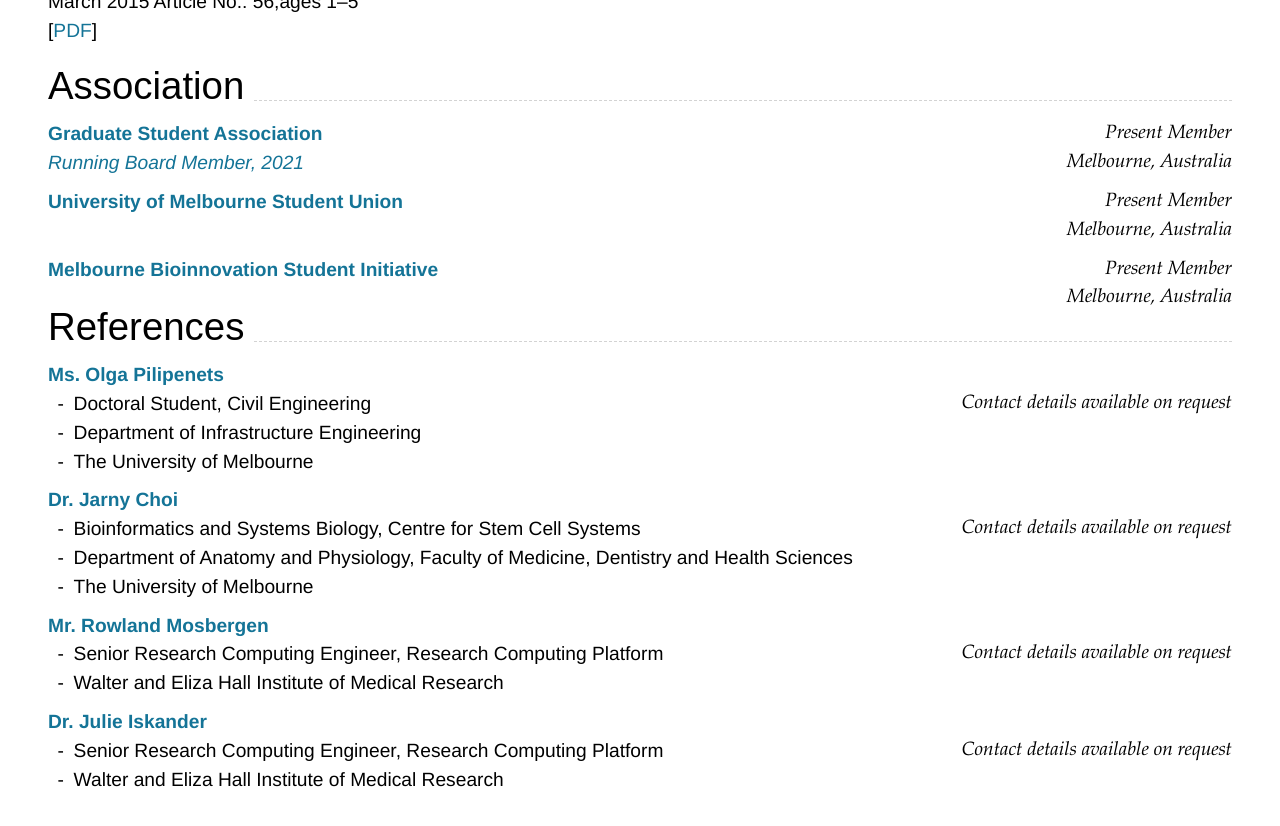
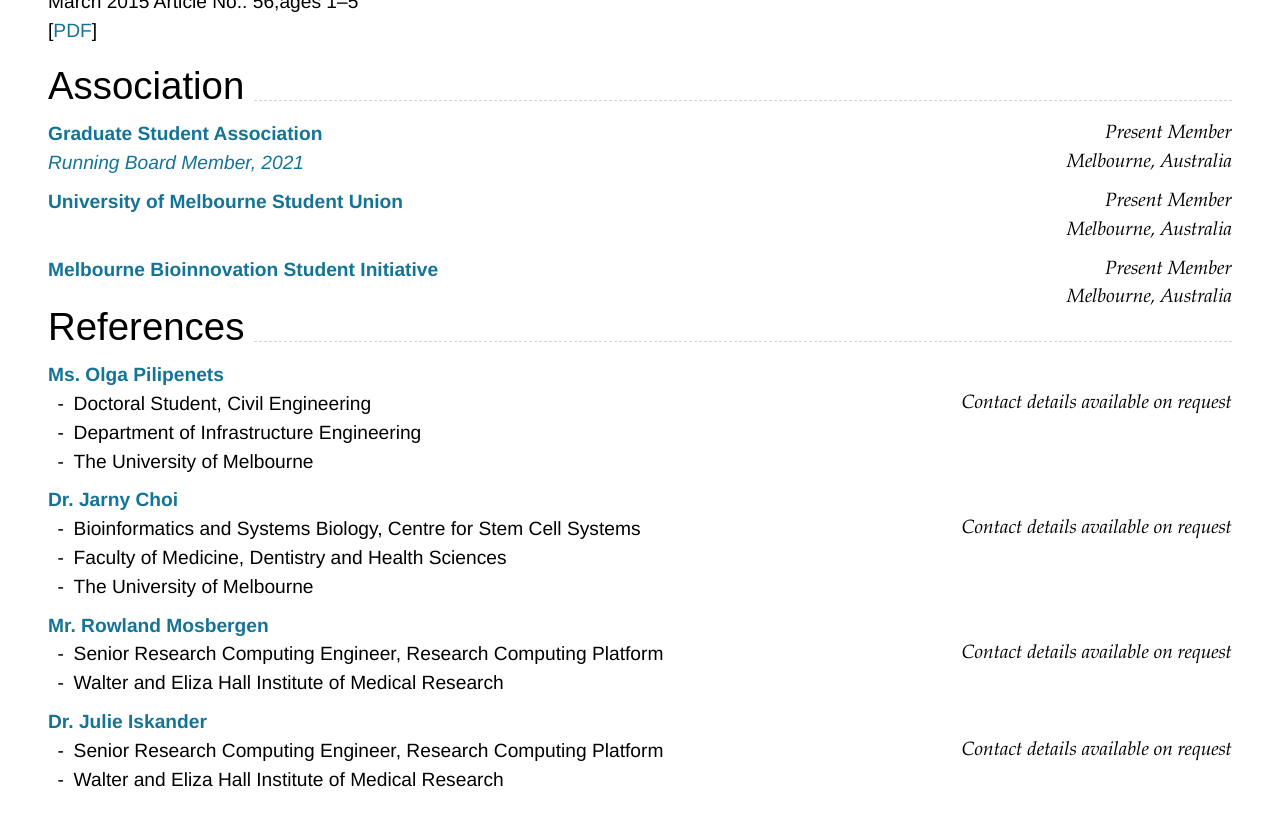
Before and after one commit to thedhanawada/me, a Jekyll site: the page built from index.md, in a window 1280 px wide and 900 px high, scrolled down 2441 px. Shown: the top 826 px of the window. Built offline with Jekyll 4.4.1, drawn with Linux system fonts in a browser that asks for light colours; nearby versions of some CDN libraries.

Commit message:
updates-references

````diff
--- a/index.md
+++ b/index.md
@@ -176,7 +176,7 @@ Contact details available on request
 Contact details available on request
 ```
 - Bioinformatics and Systems Biology, Centre for Stem Cell Systems
-- Department of Anatomy and Physiology, Faculty of Medicine, Dentistry and Health Sciences
+- Faculty of Medicine, Dentistry and Health Sciences
 - The University of Melbourne
 
 ### **[Mr. Rowland Mosbergen](https://au.linkedin.com/in/rowlandm-gaicd){:target="_blank"}**
````
